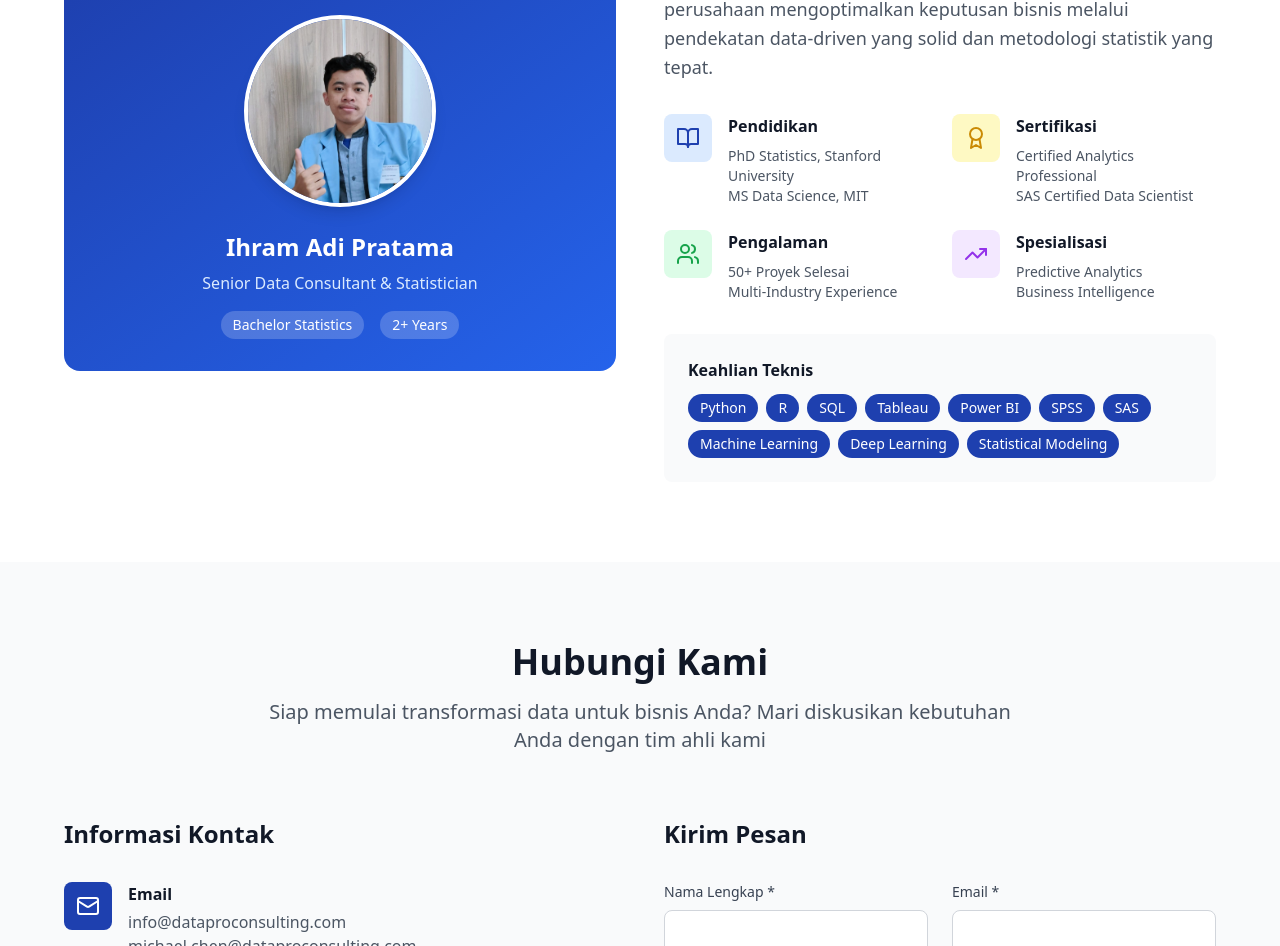
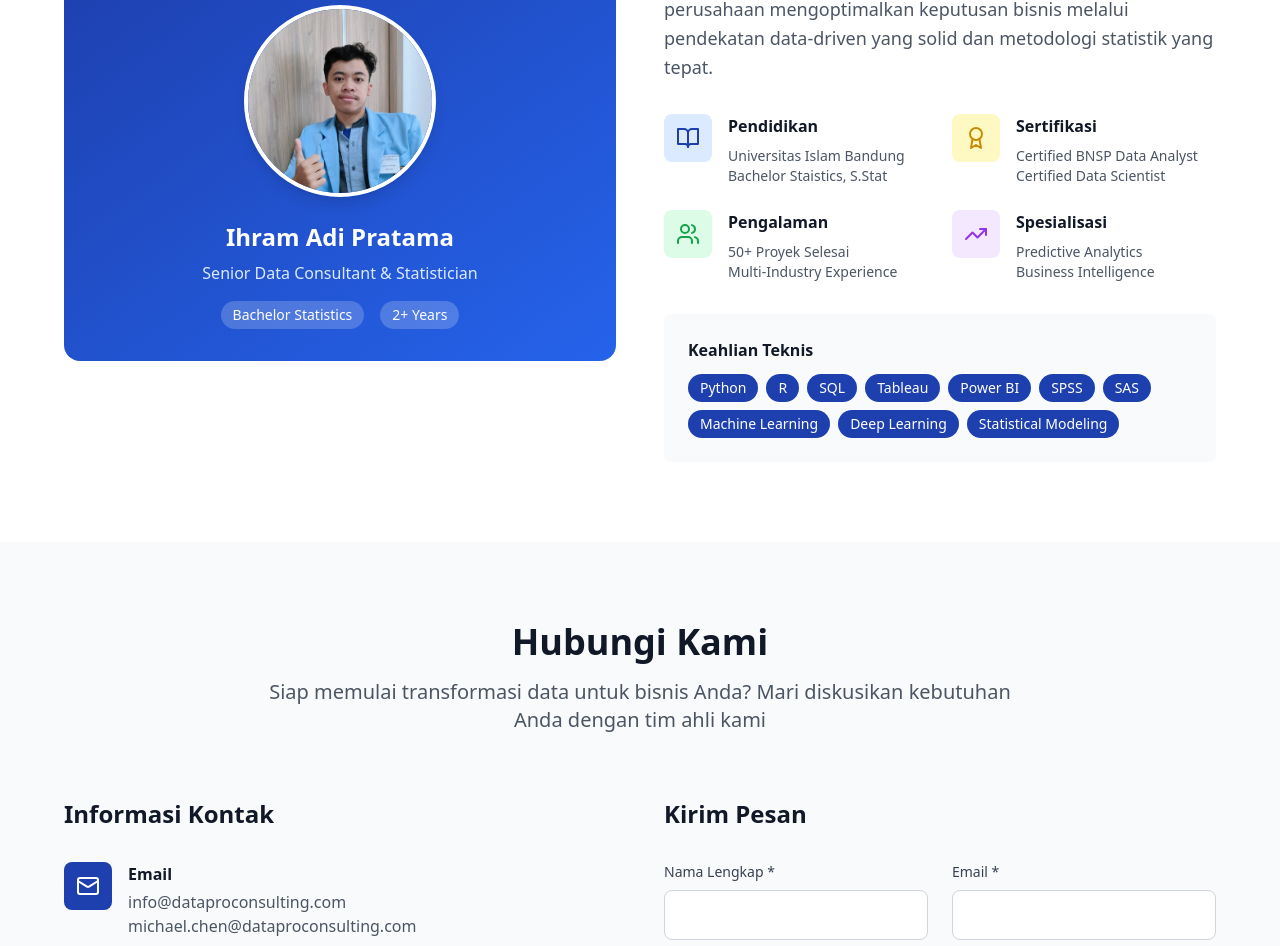
Before and after one commit to ihramadip/KonsultanStat, a React (Vite) app: page / in a window 1280 px wide. Shown: the part 3500-4446 px from the top of the page. Built offline with nearby package versions, Linux system fonts and the light colour scheme.

Commit message:
Edit Portofolio

```diff
--- a/src/components/About.tsx
+++ b/src/components/About.tsx
@@ -43,8 +43,8 @@ const About = () => {
                   </div>
                   <div>
                     <h4 className="font-bold text-gray-900 mb-2">Pendidikan</h4>
-                    <p className="text-sm text-gray-600">PhD Statistics, Stanford University</p>
-                    <p className="text-sm text-gray-600">MS Data Science, MIT</p>
+                    <p className="text-sm text-gray-600">Universitas Islam Bandung</p>
+                    <p className="text-sm text-gray-600">Bachelor Staistics, S.Stat</p>
                   </div>
                 </div>
 
@@ -54,8 +54,8 @@ const About = () => {
                   </div>
                   <div>
                     <h4 className="font-bold text-gray-900 mb-2">Sertifikasi</h4>
-                    <p className="text-sm text-gray-600">Certified Analytics Professional</p>
-                    <p className="text-sm text-gray-600">SAS Certified Data Scientist</p>
+                    <p className="text-sm text-gray-600">Certified BNSP Data Analyst</p>
+                    <p className="text-sm text-gray-600">Certified Data Scientist</p>
                   </div>
                 </div>
 
```
